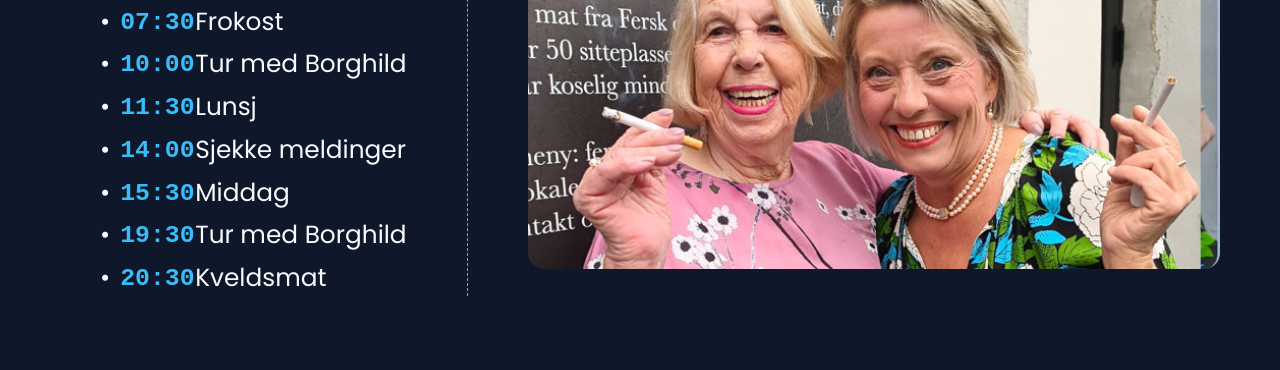
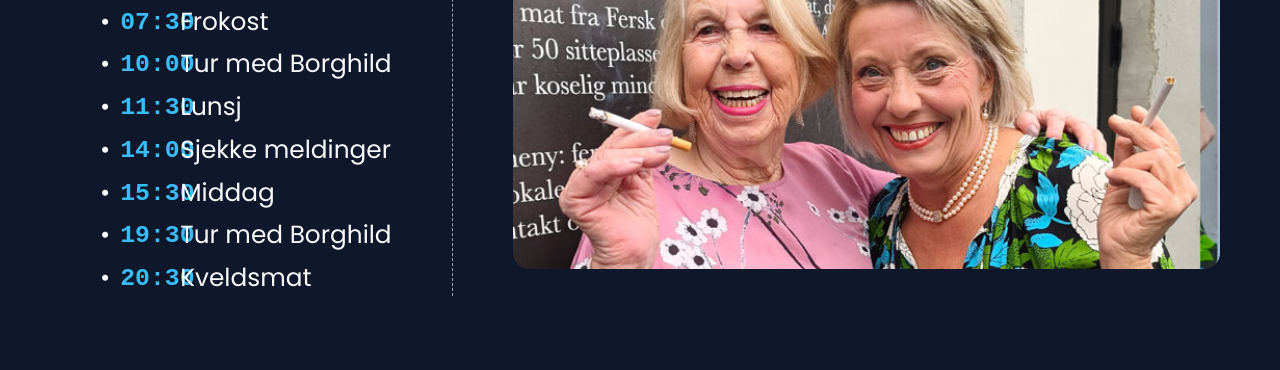
Before and after one commit to JonElseth/klokke, a plain HTML site: page test.html in a window 1280 px wide. Shown: the part 444-814 px from the top of the page. Drawn offline with Linux system fonts and the light colour scheme; a script that the page names is missing.

Commit message:
Update test.html

```diff
--- a/test.html
+++ b/test.html
@@ -52,7 +52,7 @@
             --bg-color: #f1f5f9;
             --text-main: #1e293b;
             --text-muted: #64748b;
-            --accent-color: #0066cc;
+            --accent-color: #38bdf8;
             --clock-accent: #ef4444;--clock-accent: var(--accent-color); /* Nå bruker den blåfargen din */
             --shadow: rgba(0, 0, 0, 0.05);
             --box-bg: #ffffff;
@@ -202,15 +202,15 @@
 
 
 
-/* Klokkeslettene: Blåfarge og maksimal tykkelse */
+/* Denne har du allerede, vi bare justerer den litt for å få perfekt vertikal linje */
 .info-time,
 .event-time {
-  color: var(--accent-color); /* Bruker nå blåfargen din */
-  font-weight: 900;           /* Økt fra 700 til 900 for mer "tyngde" */
+  color: var(--clock-accent);
+  font-weight: 700;
   font-family: "Courier New", Courier, monospace;
-  width: 75px;                /* Juster denne hvis det blir for trangt */
+  width: 60px; /* Fast bredde på 60px gjør at alt flukter vertikalt */
   flex-shrink: 0;
-  display: inline-block;
+  display: inline-block; /* Sikrer at den respekterer bredden */
 }
 
 
```
